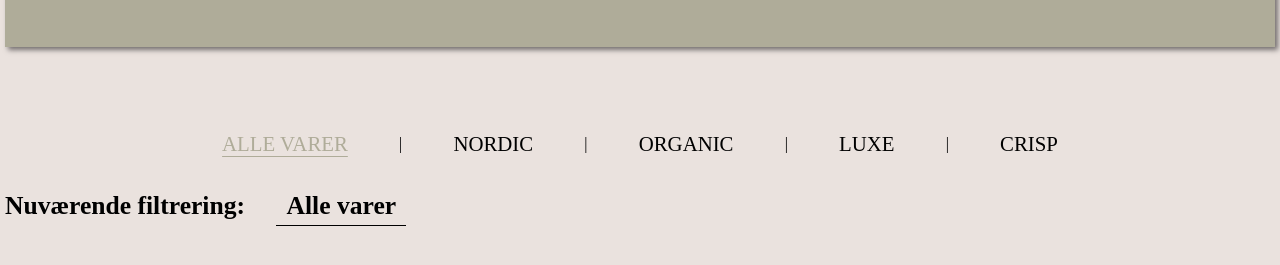
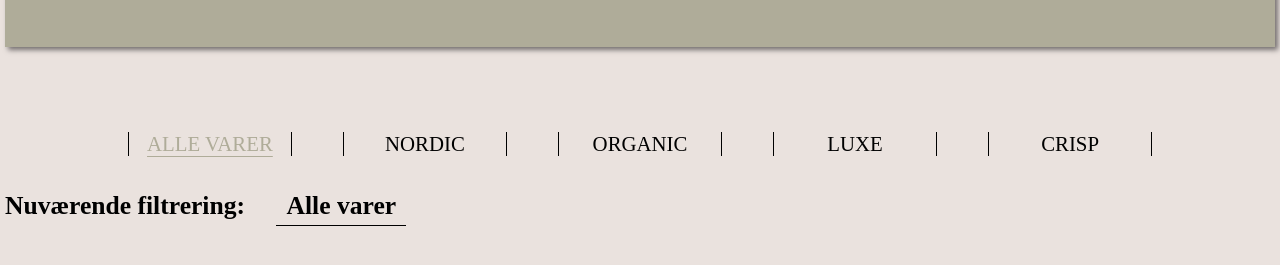
Before and after one commit to jona08n9/passion, a plain HTML site: page products.html in a window 1280 px wide. Shown: the part 651-916 px from the top of the page. Drawn offline with Linux system fonts and the light colour scheme; no server answers; a web font is replaced by a local one.

Commit message:
Nyt view på filter.

```diff
--- a/products.html
+++ b/products.html
@@ -37,13 +37,9 @@
       </div>
       <div class="nav-single">
         <button data-product="all" id="all" class="valgt">Alle varer</button>
-        <p>|</p>
         <button data-product="Nordic" id="nordic" class="">Nordic</button>
-        <p>|</p>
         <button data-product="Organic" id="organic" class="">Organic</button>
-        <p>|</p>
         <button data-product="Luxe" id="luxe" class="">Luxe</button>
-        <p>|</p>
         <button data-product="Crisp" id="crisp" class="">Crisp</button>
     </div>
       <h2 id="filter">Nuværende filtrering: <span class="header1">Alle varer</span></h2>
--- a/style_product.css
+++ b/style_product.css
@@ -22,9 +22,8 @@
 
 .nav-single {
   margin-block: 30px;
-  display: flex;
-  justify-content: center;
-  align-items: center;
+  display: grid;
+  grid-template-columns: repeat(auto-fit, minmax(135px, 1fr));
   gap: 5%;
   width: 80%;
   margin-inline: auto;
@@ -44,6 +43,8 @@
   font-size: 1.3rem;
   margin-block: 5px;
   text-transform: uppercase;
+  border-left: 1px solid #000;
+  border-right: 1px solid #000;
 }
 
 .nav-single button:hover {
```
